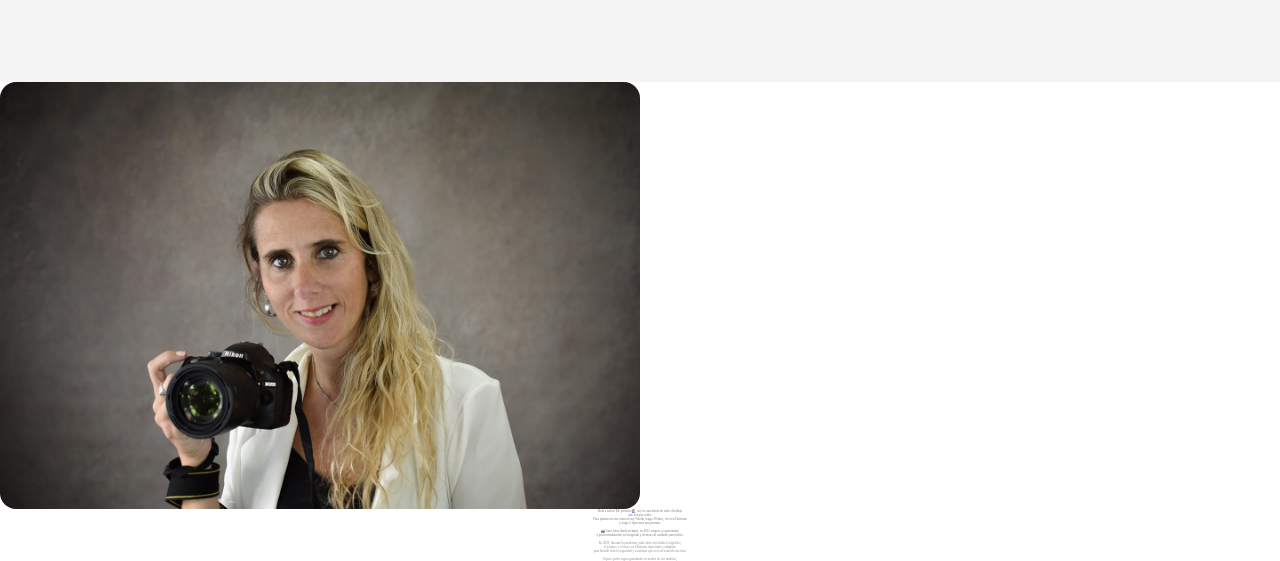
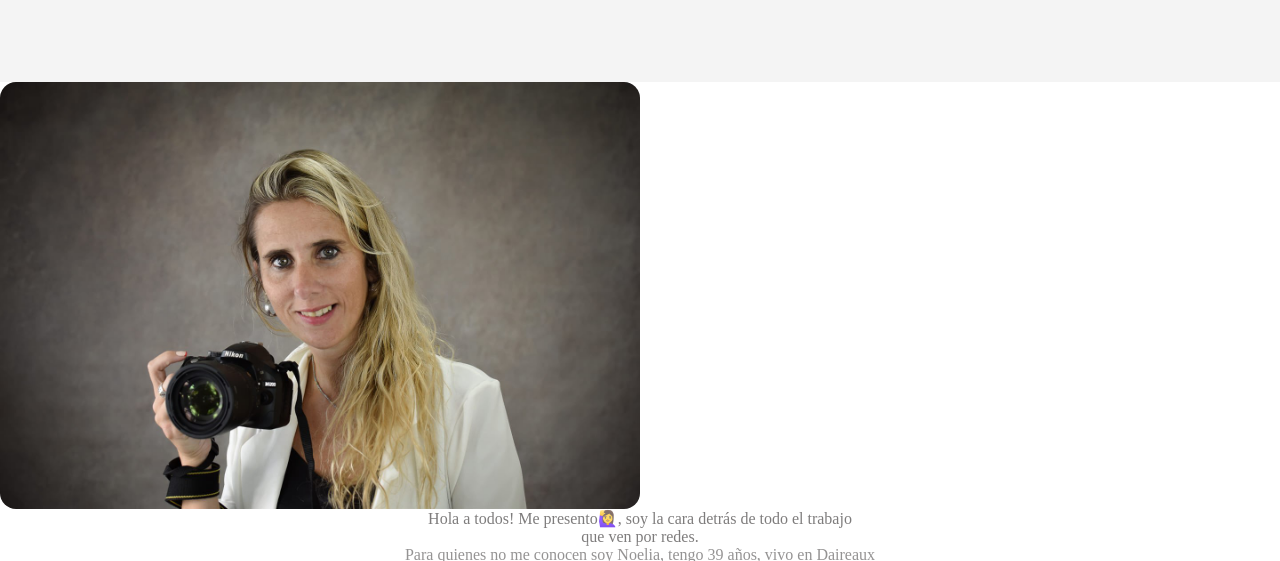
Before and after one commit to Fuentes-Cristian/NoeliaLopezFotografia, a plain HTML site: page pages/Sobremi.html in a window 1280 px wide. Shown: the part 162-723 px from the top of the page. Drawn offline with Linux system fonts and the light colour scheme.

Commit message:
modificacion de texto

```diff
--- a/css/style/estilos.css
+++ b/css/style/estilos.css
@@ -607,7 +607,7 @@ footer{
 
 .mi__foto{
     display: flex;
-    align-items: center;
+    align-items: flex-end;
     width: 40rem;
     height: auto;
     border-radius: 1rem;
@@ -621,10 +621,9 @@ footer{
     text-align: center;
 }
 
-.texto{
-    flex-direction: row;
+p{
     font-family: "enta-sans-serif";
-    font-size: 0.2rem;
+    font-size: 1rem;
     color: #4b4949b7
 }
 
--- a/pages/Sobremi.html
+++ b/pages/Sobremi.html
@@ -43,7 +43,7 @@
 
 
         <div class="descripcion">
-            <p class="texto" >
+            <p>
 
 
                  Hola a todos! Me presento🙋‍♀️, soy la cara detrás de todo el trabajo
```
